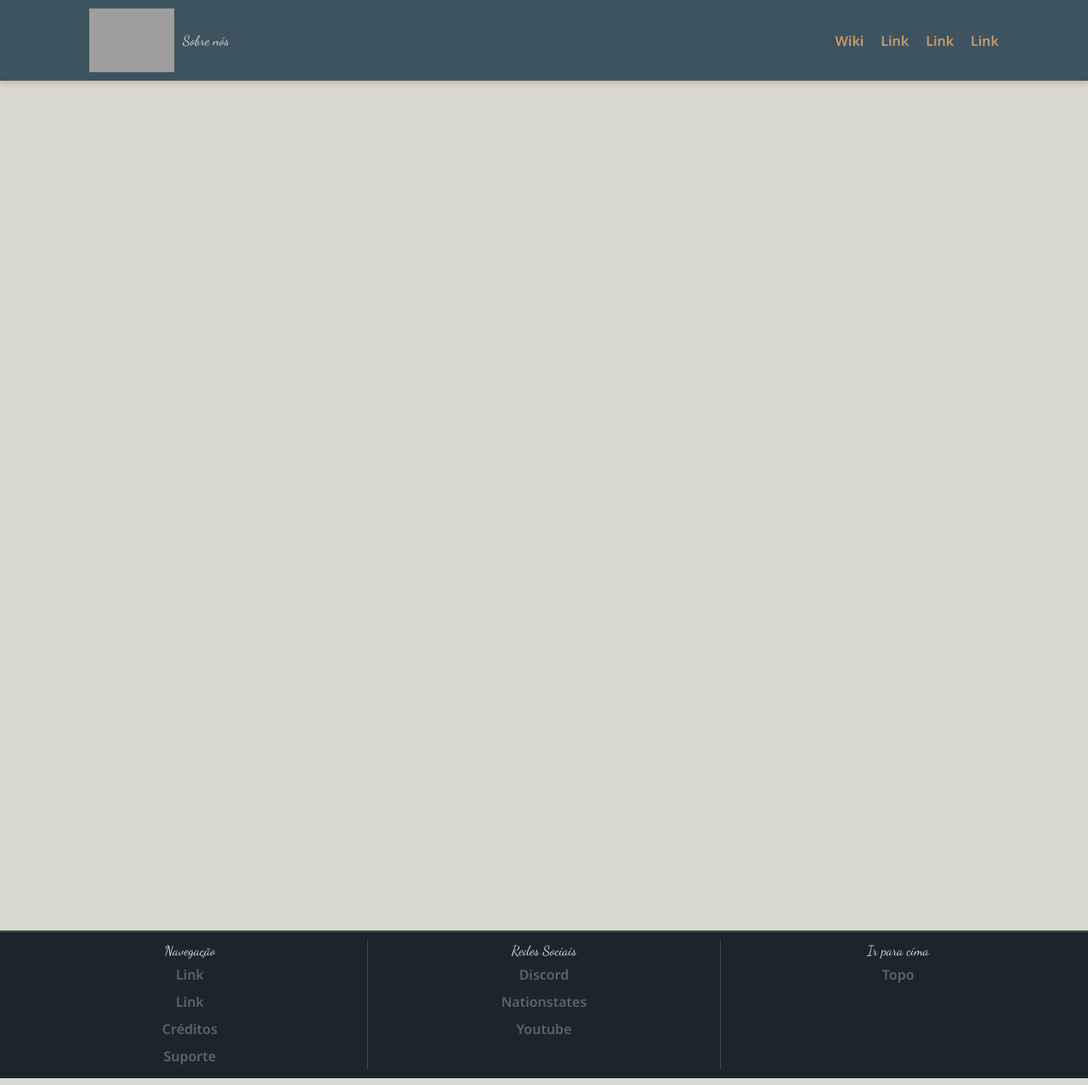
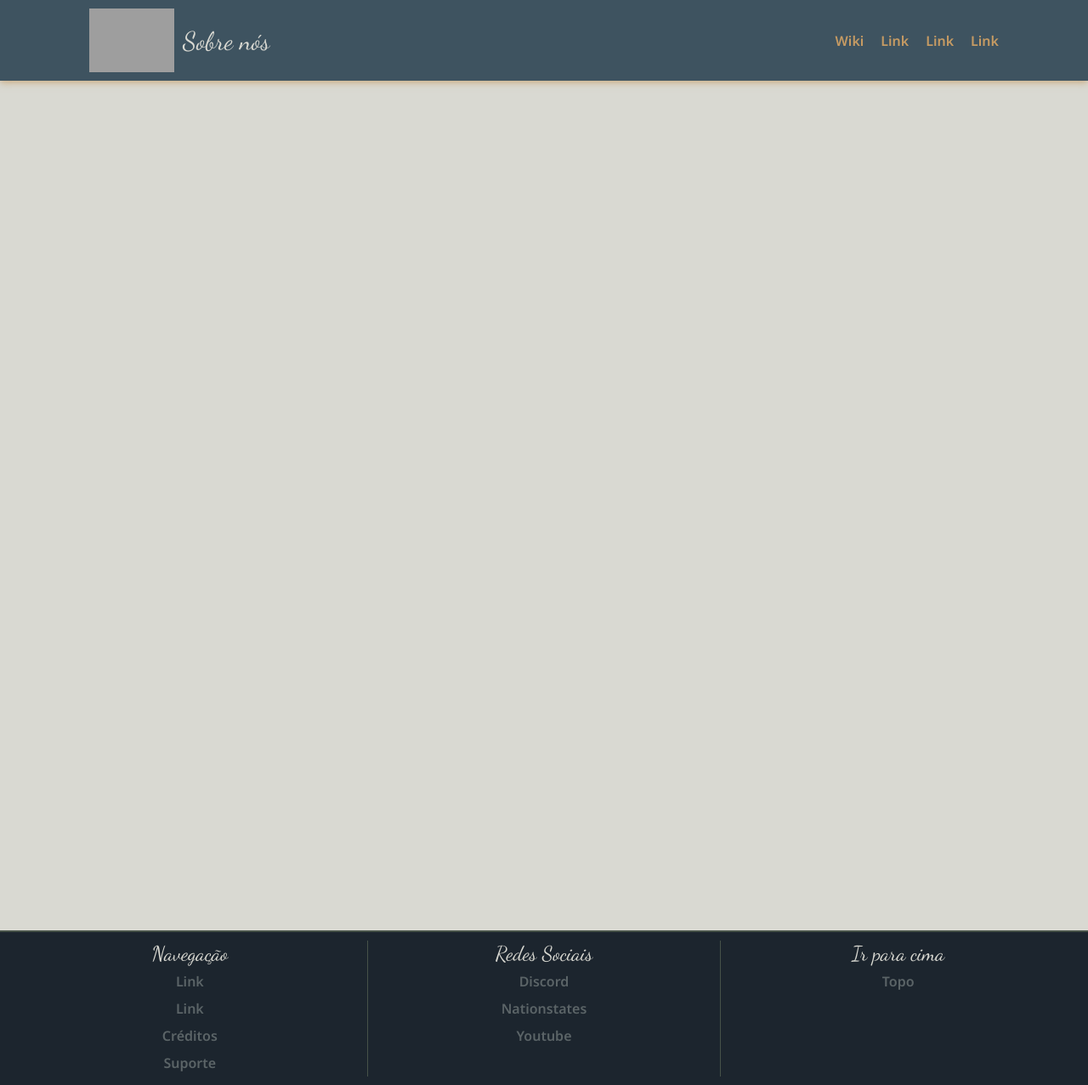
Before and after one commit to Me-Moraes/Flanelistan-Wiki, a website: page index.html in a window 1280 px wide. Shown: the whole page at 85% size. Drawn offline with Linux system fonts and the light colour scheme; grey boxes are pictures that could not be loaded.

Commit message:
Atualização titulos

```diff
--- a/index.html
+++ b/index.html
@@ -22,7 +22,7 @@
             src="https://www.nationstates.net/images/flags/uploads/rflags/flanelistan__798786.png"
             alt="Flanelistan logo"
           />
-          <h1 class="CardTitle-header">Sobre nós</h1>
+          <h1 class="CardTitle-header text-3xl">Sobre nós</h1>
         </span>
 
         <ul class="LinksMenu">
@@ -40,14 +40,14 @@
     <footer class="bottom">
       <article class="box-footer">
         <div class="CardLeft">
-          <h2 class="CardTitle-footer">Navegação</h2>
+          <h2 class="CardTitle-footer text-2xl">Navegação</h2>
           <li><a class="button" href="">Link</a></li>
           <li><a class="button" href="">Link</a></li>
           <li><a class="button" href="pages/credits.html">Créditos</a></li>
           <li><a class="button" href="pages/forms.html">Suporte</a></li>
         </div>
         <div class="CardCenter">
-          <h2 class="CardTitle-footer">Redes Sociais</h2>
+          <h2 class="CardTitle-footer text-2xl">Redes Sociais</h2>
           <li>
             <a
               class="button"
@@ -74,7 +74,7 @@
           </li>
         </div>
         <div class="CardRight">
-          <h2 class="CardTitle-footer">Ir para cima</h2>
+          <h2 class="CardTitle-footer text-2xl">Ir para cima</h2>
           <li>
             <a class="button" href="#topo">Topo</a>
           </li>
--- a/src/css/style.css
+++ b/src/css/style.css
@@ -39,7 +39,6 @@ body {
 }
 .box-menu .CardTitle-header {
   font-family: "Dancing Script", Arial;
-  font-weight: 1200;
   color: #d9d9d2;
 }
 
```
Also changed, not shown: pages/credits.html (+4 -4 lines), pages/forms.html (+4 -4 lines), output.css.
